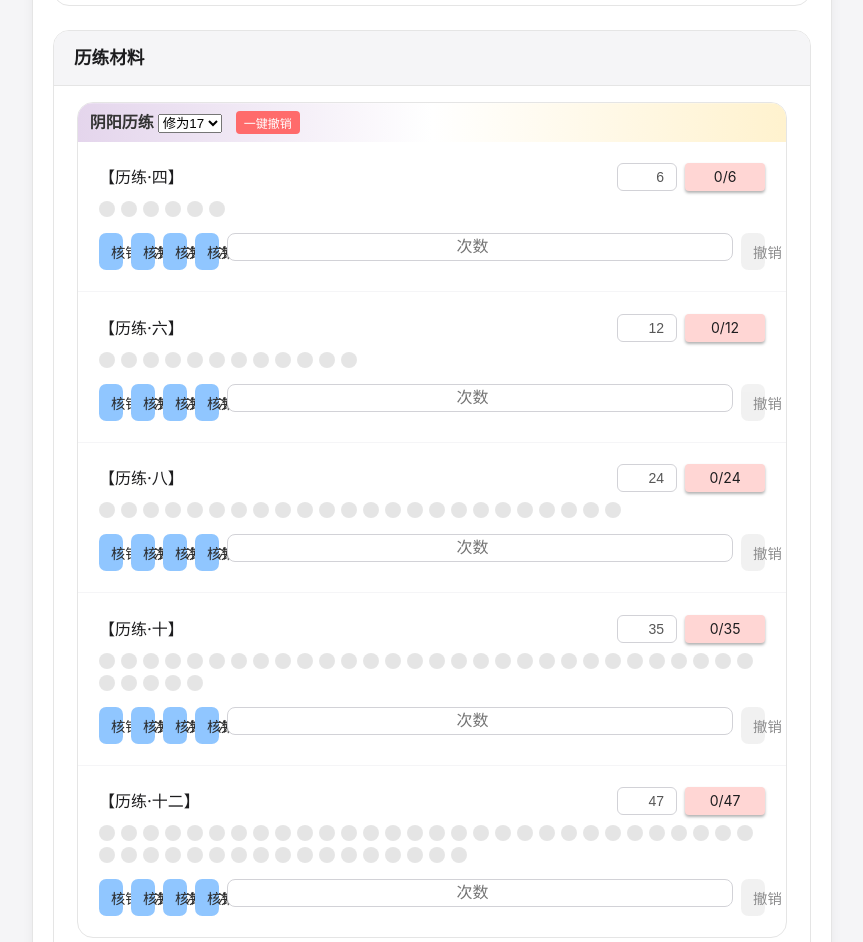
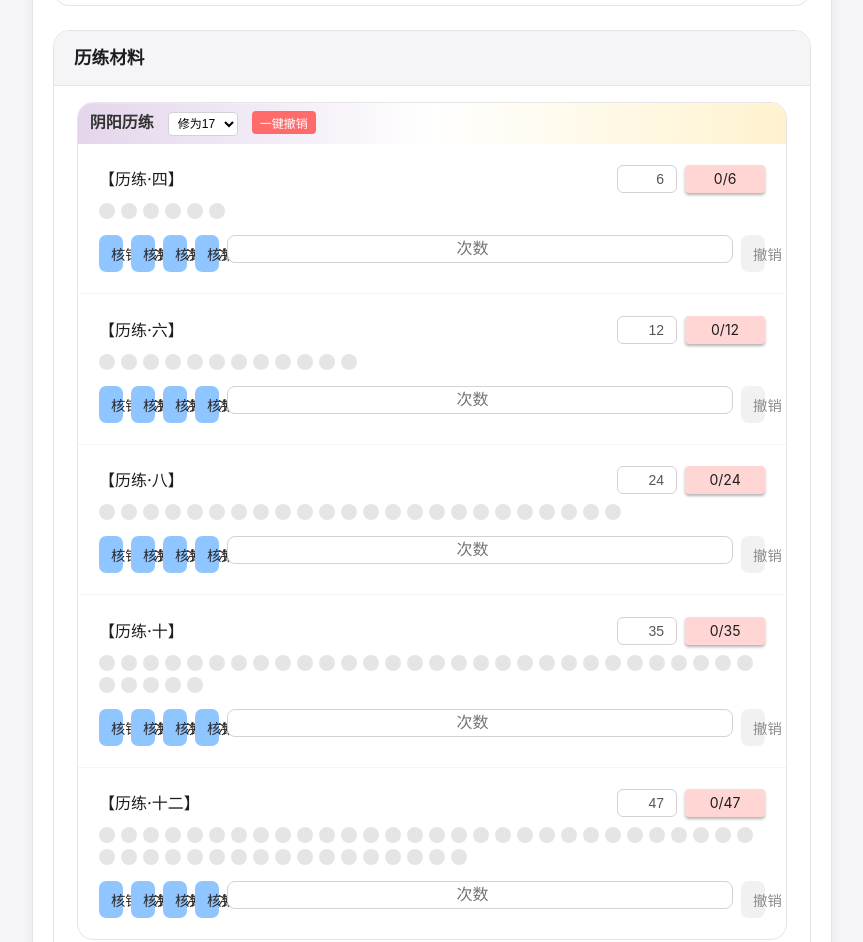
Before and after one commit to buffzero/RY, a plain HTML site: page index.html in a window 1280 px wide. Shown: the part 2149-3091 px from the top of the page, without its empty margins (208-1071 px from the left). Drawn offline with Linux system fonts and the light colour scheme.

Commit message:
Update style.css

```diff
--- a/style.css
+++ b/style.css
@@ -587,7 +587,15 @@ input[type="checkbox"] {
   gap: 8px;               /* 按钮间距 */
   width: 100%;            /* 占满容器宽度 */
 }
-
+/* 新增的修为选择器样式 */
+.tier-select {
+    margin-left: 10px;
+    padding: 3px 5px;
+    border-radius: 4px;
+    border: 1px solid var(--gray-200);
+    font-size: 12px;
+    background: white;
+}
 /* 按钮基础样式 */
 .training-actions button {
   padding: 8px 12px;
```
